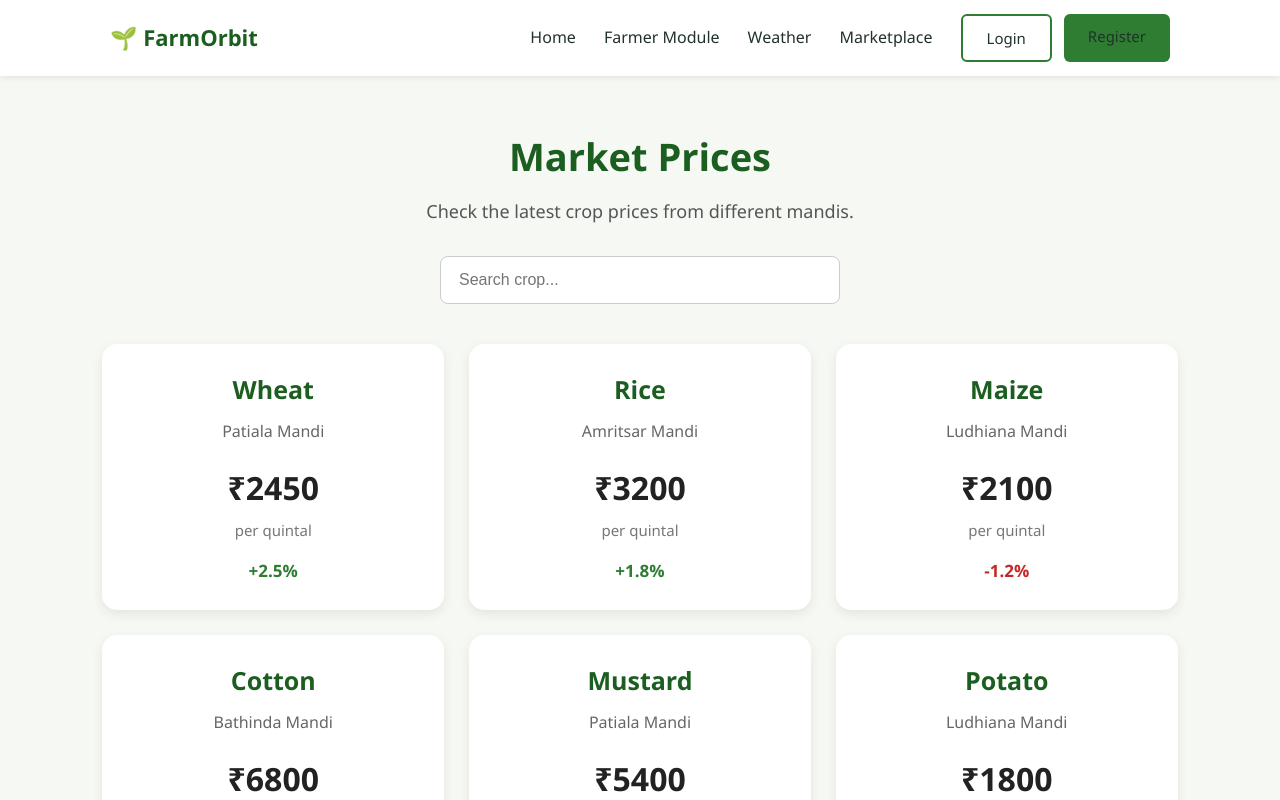
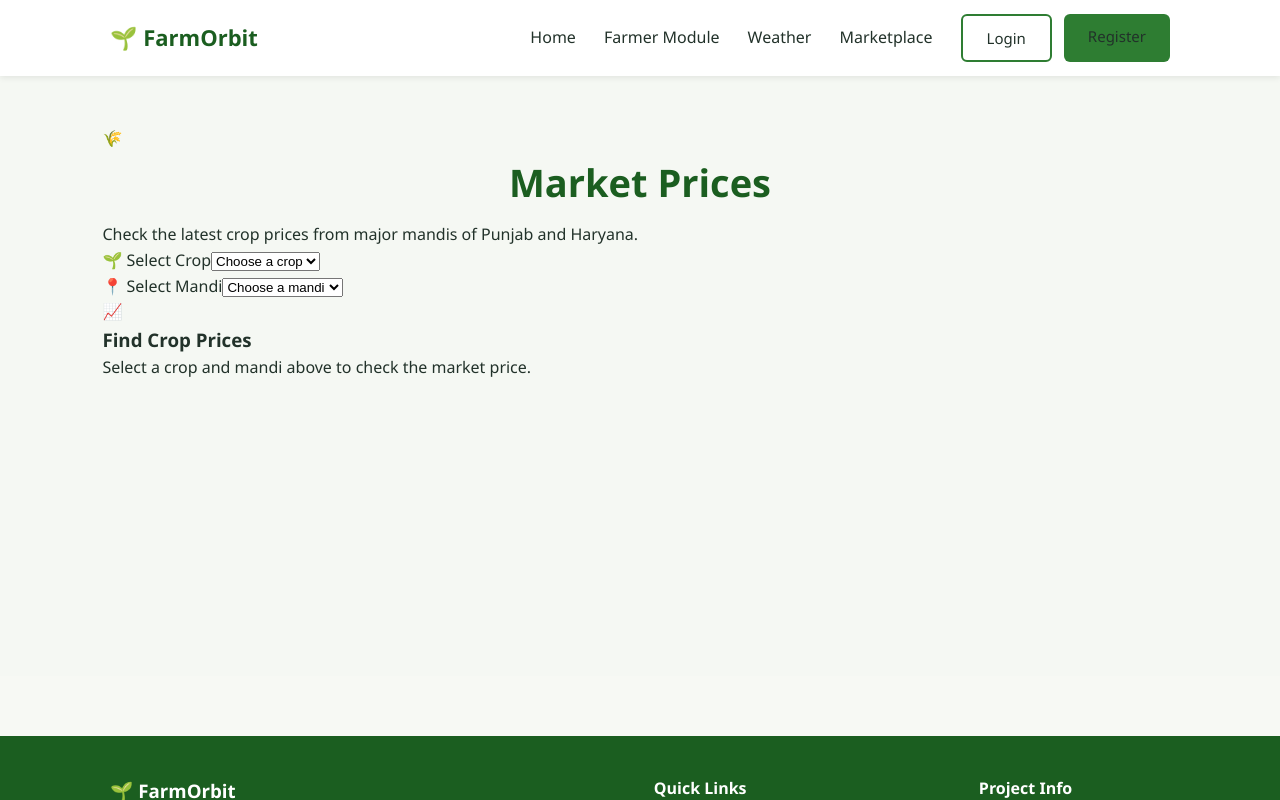
Before and after one commit to kalraananya2007-source/FarmOrbit, a React (Vite) app: page /market-price in a window 1280 px wide. Shown: the top 800 px of the page. Built offline with nearby package versions, Linux system fonts and the light colour scheme.

Commit message:
Added crop image and updated market price display

```diff
--- a/src/weather/marketprice.jsx
+++ b/src/weather/marketprice.jsx
@@ -1,139 +1,220 @@
 import React, { useState } from "react";
 import "./marketprice.css";
+import cropsImage from "../assets/cropphoto.png";
 
-// Market price data
 const marketData = [
-    {
-        crop: "Wheat",
-        market: "Patiala Mandi",
-        price: 2450,
-        unit: "per quintal",
-        change: "+2.5%"
-    },
-    {
-        crop: "Rice",
-        market: "Amritsar Mandi",
-        price: 3200,
-        unit: "per quintal",
-        change: "+1.8%"
-    },
-    {
-        crop: "Maize",
-        market: "Ludhiana Mandi",
-        price: 2100,
-        unit: "per quintal",
-        change: "-1.2%"
-    },
-    {
-        crop: "Cotton",
-        market: "Bathinda Mandi",
-        price: 6800,
-        unit: "per quintal",
-        change: "+3.1%"
-    },
-    {
-        crop: "Mustard",
-        market: "Patiala Mandi",
-        price: 5400,
-        unit: "per quintal",
-        change: "+1.5%"
-    },
-    {
-        crop: "Potato",
-        market: "Ludhiana Mandi",
-        price: 1800,
-        unit: "per quintal",
-        change: "-0.8%"
-    }
+    { crop: "Wheat", market: "Amritsar Mandi", price: 2480 },
+    { crop: "Wheat", market: "Ludhiana Mandi", price: 2500 },
+    { crop: "Wheat", market: "Patiala Mandi", price: 2450 },
+
+    { crop: "Rice", market: "Amritsar Mandi", price: 3200 },
+    { crop: "Rice", market: "Ludhiana Mandi", price: 3250 },
+    { crop: "Rice", market: "Karnal Mandi", price: 3300 },
+
+    { crop: "Maize", market: "Ludhiana Mandi", price: 2100 },
+    { crop: "Maize", market: "Patiala Mandi", price: 2050 },
+    { crop: "Maize", market: "Hisar Mandi", price: 2150 },
+
+    { crop: "Cotton", market: "Bathinda Mandi", price: 6800 },
+    { crop: "Cotton", market: "Sirsa Mandi", price: 6900 },
+    { crop: "Cotton", market: "Hisar Mandi", price: 6750 },
+
+    { crop: "Mustard", market: "Patiala Mandi", price: 5400 },
+    { crop: "Mustard", market: "Hisar Mandi", price: 5500 },
+    { crop: "Mustard", market: "Kaithal Mandi", price: 5450 },
+
+    { crop: "Potato", market: "Ludhiana Mandi", price: 1800 },
+    { crop: "Potato", market: "Jalandhar Mandi", price: 1900 },
+    { crop: "Potato", market: "Karnal Mandi", price: 1850 },
+
+    { crop: "Tomato", market: "Amritsar Mandi", price: 2200 },
+    { crop: "Tomato", market: "Ludhiana Mandi", price: 2300 },
+    { crop: "Tomato", market: "Panipat Mandi", price: 2250 },
+
+    { crop: "Onion", market: "Patiala Mandi", price: 2800 },
+    { crop: "Onion", market: "Amritsar Mandi", price: 2700 },
+    { crop: "Onion", market: "Hisar Mandi", price: 2900 },
+
+    { crop: "Bajra", market: "Bathinda Mandi", price: 2300 },
+    { crop: "Bajra", market: "Rohtak Mandi", price: 2400 },
+
+    { crop: "Barley", market: "Patiala Mandi", price: 2100 },
+    { crop: "Barley", market: "Karnal Mandi", price: 2200 }
 ];
 
-// Individual market price card
-function MarketPriceCard({ crop, market, price, unit, change }) {
-    return (
-        <div className="market-price-card">
+const mandiList = [
+    "Amritsar Mandi",
+    "Ludhiana Mandi",
+    "Patiala Mandi",
+    "Jalandhar Mandi",
+    "Khanna Mandi",
+    "Bathinda Mandi",
+    "Moga Mandi",
+    "Fazilka Mandi",
+    "Hisar Mandi",
+    "Sirsa Mandi",
+    "Karnal Mandi",
+    "Panipat Mandi",
+    "Sonipat Mandi",
+    "Rohtak Mandi",
+    "Ambala Mandi",
+    "Kaithal Mandi"
+];
 
-            <h2>{crop}</h2>
-
-            <p className="market-name">
-                {market}
-            </p>
-
-            <p className="crop-price">
-                ₹{price}
-            </p>
-
-            <p className="price-unit">
-                {unit}
-            </p>
-
-            <p
-                className={
-                    change.startsWith("+")
-                        ? "price-change positive"
-                        : "price-change negative"
-                }
-            >
-                {change}
-            </p>
-
-        </div>
-    );
-}
-
-// Main Market Price component
 function MarketPrice() {
 
-    const [search, setSearch] = useState("");
+    const [selectedCrop, setSelectedCrop] = useState("");
+    const [selectedMarket, setSelectedMarket] = useState("");
 
-    // Filter crops according to search
-    const filteredData = marketData.filter((item) =>
-        item.crop.toLowerCase().includes(search.toLowerCase())
+    const crops = [...new Set(marketData.map(item => item.crop))];
+
+    const selectedData = marketData.find(
+        item =>
+            item.crop === selectedCrop &&
+            item.market === selectedMarket
     );
 
     return (
         <div className="market-page">
 
-            <h1>Market Prices</h1>
+            <div className="market-hero">
 
-            <p className="market-intro">
-                Check the latest crop prices from different mandis.
-            </p>
+                <div className="market-icon">
+                    🌾
+                </div>
 
-            {/* Search box */}
-            <div className="market-search">
+                <h1>Market Prices</h1>
 
-                <input
-                    type="text"
-                    placeholder="Search crop..."
-                    value={search}
-                    onChange={(e) => setSearch(e.target.value)}
-                />
+                <p>
+                    Check the latest crop prices from major
+                    mandis of Punjab and Haryana.
+                </p>
 
             </div>
 
-            {/* Market price cards */}
-            <div className="market-price-list">
 
-                {filteredData.length > 0 ? (
+            <div className="market-box">
 
-                    filteredData.map((item) => (
+                <div className="select-group">
 
-                        <MarketPriceCard
-                            key={item.crop}
-                            crop={item.crop}
-                            market={item.market}
-                            price={item.price}
-                            unit={item.unit}
-                            change={item.change}
-                        />
+                    <label>🌱 Select Crop</label>
 
-                    ))
+                    <select
+                        value={selectedCrop}
+                        onChange={(e) => setSelectedCrop(e.target.value)}
+                    >
+                        <option value="">
+                            Choose a crop
+                        </option>
+
+                        {crops.map((crop) => (
+                            <option key={crop} value={crop}>
+                                {crop}
+                            </option>
+                        ))}
+                    </select>
+
+                </div>
+
+
+                <div className="select-group">
+
+                    <label>📍 Select Mandi</label>
+
+                    <select
+                        value={selectedMarket}
+                        onChange={(e) => setSelectedMarket(e.target.value)}
+                    >
+                        <option value="">
+                            Choose a mandi
+                        </option>
+
+                        {mandiList.map((mandi) => (
+                            <option key={mandi} value={mandi}>
+                                {mandi}
+                            </option>
+                        ))}
+                    </select>
+
+                </div>
+
+            </div>
+
+
+            <div className="price-section">
+
+                {selectedCrop && selectedMarket ? (
+
+                    selectedData ? (
+
+                        <div className="price-card">
+
+                        <img
+                        src={cropsImage}
+                        alt="Crops"
+                        className="price-image"
+                    />
+
+                    <div className="price-content">
+
+                    <p className="price-heading">
+                    Current Market Price
+                    </p>
+
+                    <h2>
+                        ₹{selectedData.price}
+                    </h2>
+
+                    <p className="price-unit">
+                        per quintal
+                    </p>
+
+                    <div className="price-info">
+                        <span>🌾 {selectedCrop}</span>
+                        <span>📍 {selectedMarket}</span>
+                    </div>
+
+                </div>
+
+            </div>
+
+                    ) : (
+
+                        <div className="not-found">
+
+                            <div>📊</div>
+
+                            <h3>
+                                Price not available
+                            </h3>
+
+                            <p>
+                                We don't have price data for
+                                this crop and mandi combination yet.
+                            </p>
+
+                        </div>
+
+                    )
 
                 ) : (
 
-                    <p className="no-results">
-                        No crop found.
-                    </p>
+                    <div className="empty-card">
+
+                        <div className="empty-icon">
+                            📈
+                        </div>
+
+                        <h3>
+                            Find Crop Prices
+                        </h3>
+
+                        <p>
+                            Select a crop and mandi above
+                            to check the market price.
+                        </p>
+
+                    </div>
 
                 )}
 
```
Also changed, not shown: src/assets/cropphoto.png (added).
